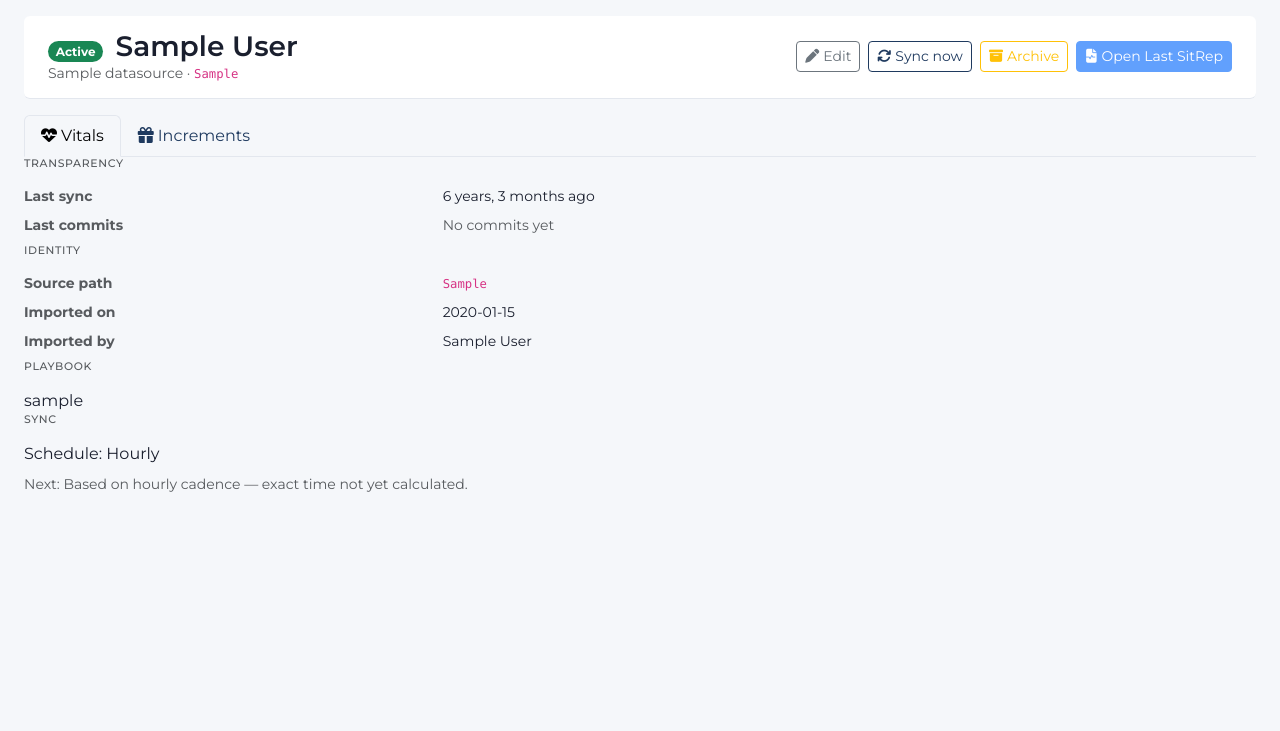
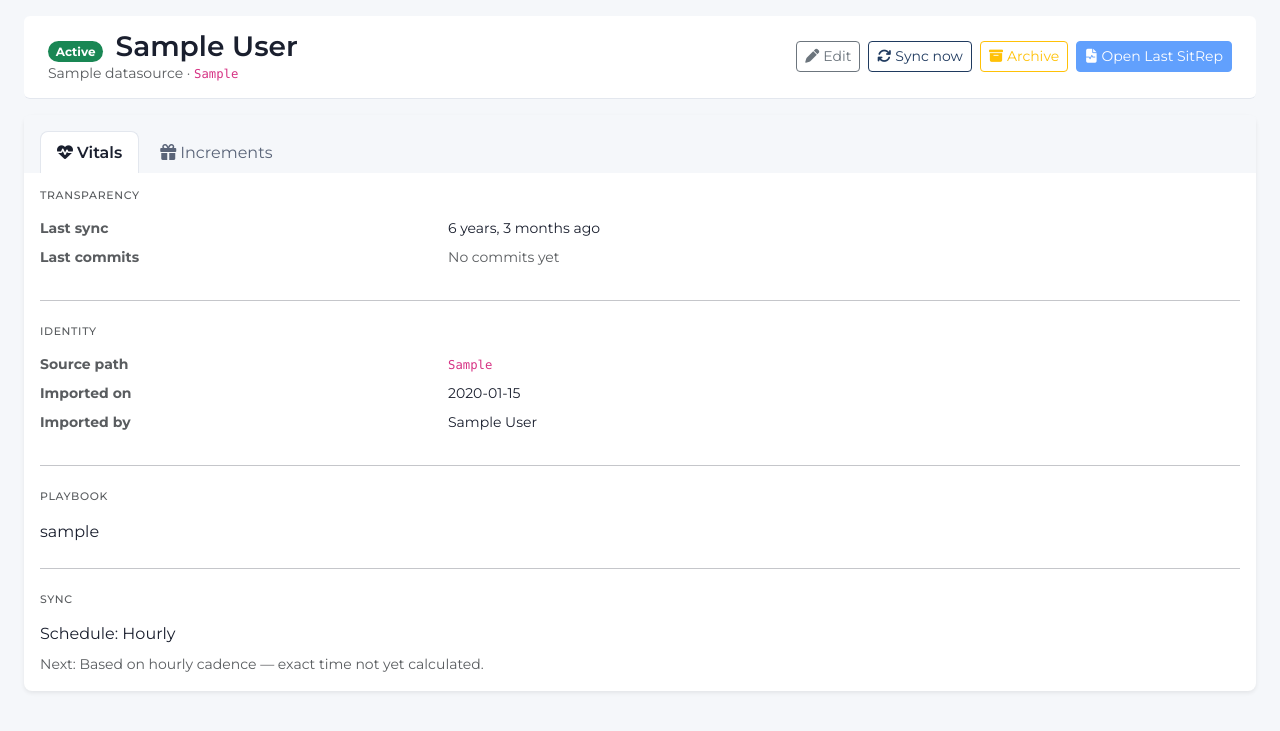
Before and after one commit to FeatureFactory-io/huginn, a Django app: page /projects/1/ in a window 1280 px wide. Shown: the part 101-832 px from the top of the page. Before the commit the page ends 593 px from the top, so only its background shows below. Run offline with Django 5.2, Linux system fonts and the light colour scheme; a user stored in the database is signed in; tables that the repository leaves empty hold one stand-in row (values such as "Sample post"); data that the repository does not hold is empty; parts of the project's set-up code (start-up, migrations or seed data) failed here and were passed over; some libraries are stand-ins or nearby versions.

Commit message:
feat(ui): unified tabbed Vitals card with gray tab bar and white active tab
- Project detail toolbar moves into header top-right; tabs restyled as
  nav-tabs sitting in a card-header (gray bar, white active tab merging
  with the white card body) for a clean, structured look.
- Sections (Transparency, Identity, Playbook, Sync) live inside a single
  white panel under the tabs, separated by hr dividers. Last sync is
  owned by Transparency (humanized); duplicate removed from Sync.

Co-authored-by: Cursor <cursoragent@cursor.com>

```diff
--- a/static/css/huginn.css
+++ b/static/css/huginn.css
@@ -226,3 +226,56 @@ main.hg-main {
 .hg-navbar .navbar-toggler-icon {
   filter: invert(1) grayscale(100%);
 }
+
+/* Tabbed detail card: gray tab bar, white active tab popping into white body */
+.hg-detail-tabs-card > .card-header {
+  background-color: var(--hg-bg-body);
+  border-bottom: 0;
+  padding: 0.6rem 0.75rem 0;
+}
+
+.hg-detail-tabs-card .card-header-tabs {
+  margin: 0;
+}
+
+.hg-detail-tabs-card .nav-tabs {
+  border-bottom: 0;
+  gap: 0.25rem;
+}
+
+.hg-detail-tabs-card .nav-tabs .nav-link {
+  background-color: transparent;
+  border: 1px solid transparent;
+  border-bottom: 0;
+  border-top-left-radius: 0.5rem;
+  border-top-right-radius: 0.5rem;
+  color: var(--hg-ink-muted);
+  margin-bottom: 0;
+  padding: 0.55rem 1rem;
+}
+
+.hg-detail-tabs-card .nav-tabs .nav-link:hover,
+.hg-detail-tabs-card .nav-tabs .nav-link:focus {
+  background-color: rgba(255, 255, 255, 0.55);
+  border-color: transparent;
+  color: var(--hg-ink);
+}
+
+.hg-detail-tabs-card .nav-tabs .nav-link.active {
+  background-color: var(--hg-bg-surface);
+  border-color: var(--hg-border);
+  border-bottom: 0;
+  color: var(--hg-ink);
+  font-weight: 600;
+  position: relative;
+}
+
+.hg-detail-tabs-card .nav-tabs .nav-link.active::after {
+  background-color: var(--hg-bg-surface);
+  bottom: -1px;
+  content: "";
+  height: 2px;
+  left: 0;
+  position: absolute;
+  right: 0;
+}
--- a/ui/templates/ui/projects/detail.html
+++ b/ui/templates/ui/projects/detail.html
@@ -10,7 +10,7 @@
 </nav>
 
 <section class="hg-page-header rounded-2 mb-3 d-flex flex-wrap align-items-center justify-content-between gap-3">
-  <div class="flex-grow-1 hg-page-header-main">
+  <div class="flex-grow-1">
     <span class="badge bg-success rounded-pill me-2 text-capitalize" data-testid="project-sync-state">{{ project.get_sync_state_display }}</span>
     <h1 class="hg-page-title d-inline">{{ project.display_name|default:project.name }}</h1>
     <p class="text-muted mb-0 small">
@@ -23,8 +23,10 @@
     {% if project.status != "archived" %}
     <form method="post" action="{% url 'projects-sync-now' pk=project.pk %}" class="d-inline" id="project-sync-now-form">
       {% csrf_token %}
-      <input type="hidden" name="tab" value="{{ active_tab }}" id="project-sync-tab-field" />
-      <input type="hidden" name="range" value="{{ time_range }}" id="project-sync-range-field" />
+      <input type="hidden" name="tab" value="{{ active_tab }}" />
+      {% if active_tab == "increments" %}
+      <input type="hidden" name="range" value="{{ time_range }}" />
+      {% endif %}
       <button type="submit" class="btn btn-outline-primary btn-sm" data-testid="project-sync-now"><i class="fa-solid fa-arrows-rotate me-1"></i>Sync now</button>
     </form>
     {% else %}
@@ -35,50 +37,36 @@
   </div>
 </section>
 
-<div class="hg-detail-tabs mb-3">
-  <div class="hg-detail-tabs-head">
-    <ul class="nav nav-tabs" id="project-detail-tabs" role="tablist">
+<div class="card bg-white border-0 shadow-sm rounded-3 mb-4 hg-detail-tabs-card">
+  <div class="card-header border-0 pt-3 px-3 pb-0">
+    <ul class="nav nav-tabs card-header-tabs" role="tablist" id="project-detail-tabs">
       <li class="nav-item" role="presentation">
-        <button
+        <a
           class="nav-link {% if active_tab == 'vitals' %}active{% endif %}"
+          href="{% url 'projects-detail' project.pk %}?tab=vitals"
+          role="tab"
+          aria-selected="{% if active_tab == 'vitals' %}true{% else %}false{% endif %}"
           id="project-tab-vitals"
-          data-bs-toggle="tab"
-          data-bs-target="#project-pane-vitals"
-          type="button"
-          role="tab"
-          aria-controls="project-pane-vitals"
-          aria-selected="{% if active_tab == 'vitals' %}true{% else %}false{% endif %}"
           data-testid="project-tab-vitals"
-        ><i class="fa-solid fa-heart-pulse me-1" aria-hidden="true"></i>Vitals</button>
+        ><i class="fa-solid fa-heart-pulse me-1" aria-hidden="true"></i>Vitals</a>
       </li>
       <li class="nav-item" role="presentation">
-        <button
+        <a
           class="nav-link {% if active_tab == 'increments' %}active{% endif %}"
+          href="{% url 'projects-detail' project.pk %}?tab=increments&range={{ time_range }}"
+          role="tab"
+          aria-selected="{% if active_tab == 'increments' %}true{% else %}false{% endif %}"
           id="project-tab-increments"
-          data-bs-toggle="tab"
-          data-bs-target="#project-pane-increments"
-          type="button"
-          role="tab"
-          aria-controls="project-pane-increments"
-          aria-selected="{% if active_tab == 'increments' %}true{% else %}false{% endif %}"
           data-testid="project-tab-increments"
-        ><i class="fa-solid fa-gift me-1" aria-hidden="true"></i>Increments</button>
+        ><i class="fa-solid fa-gift me-1" aria-hidden="true"></i>Increments</a>
       </li>
     </ul>
   </div>
-
-  <div class="tab-content hg-detail-tabs-body" id="project-detail-tab-content">
-  <div
-    class="tab-pane fade {% if active_tab == 'vitals' %}show active{% endif %}"
-    id="project-pane-vitals"
-    role="tabpanel"
-    aria-labelledby="project-tab-vitals"
-    tabindex="0"
-  >
-    <div class="row g-4">
-      <div class="col-lg-8 vstack hg-vitals-stack">
-        <section class="hg-vitals-section" aria-labelledby="project-transparency-heading">
-          <h2 id="project-transparency-heading" class="h6 text-uppercase text-muted hg-label-caps mb-3">Transparency</h2>
+  <div class="card-body">
+    {% if active_tab == 'vitals' %}
+    <div id="project-pane-vitals" role="tabpanel" aria-labelledby="project-tab-vitals" tabindex="0">
+      <section class="hg-vitals-section">
+        <h2 class="h6 text-uppercase text-muted hg-label-caps mb-3">Transparency</h2>
         <dl class="row small mb-0" data-testid="project-widget-transparency">
           <dt class="col-sm-4 text-muted">Last sync</dt>
           <dd class="col-sm-8" data-testid="project-transparency-last-sync">
@@ -90,6 +78,7 @@
           </dd>
         </dl>
       </section>
+      <hr class="my-4" />
       <section class="hg-vitals-section">
         <h2 class="h6 text-uppercase text-muted hg-label-caps mb-3">Identity</h2>
         <dl class="row small mb-0">
@@ -101,6 +90,7 @@
           <dd class="col-sm-8" data-testid="project-imported-by">{% if project.imported_by %}{{ project.imported_by.get_full_name|default:project.imported_by.email }}{% else %}—{% endif %}</dd>
         </dl>
       </section>
+      <hr class="my-4" />
       <section class="hg-vitals-section">
         <h2 class="h6 text-uppercase text-muted hg-label-caps mb-3">Playbook</h2>
         <div data-testid="project-playbook-section">
@@ -111,23 +101,17 @@
           {% endif %}
         </div>
       </section>
+      <hr class="my-4" />
       <section class="hg-vitals-section">
         <h2 class="h6 text-uppercase text-muted hg-label-caps mb-3">Sync</h2>
         <p class="mb-2">Schedule: <span data-testid="project-sync-schedule">{{ project.get_sync_schedule_display }}</span></p>
         <p class="mb-0 text-muted small">Next: Based on {{ project.get_sync_schedule_display|lower }} cadence — exact time not yet calculated.</p>
       </section>
     </div>
-    </div>
-  </div>
-  <div
-    class="tab-pane fade {% if active_tab == 'increments' %}show active{% endif %}"
-    id="project-pane-increments"
-    role="tabpanel"
-    aria-labelledby="project-tab-increments"
-    tabindex="0"
-  >
-    <div class="mb-3 hg-increments-range-outer">
-      <div class="btn-group btn-group-sm hg-increments-range" role="group" aria-label="Increments time range">
+    {% else %}
+    <div id="project-pane-increments" role="tabpanel" aria-labelledby="project-tab-increments" tabindex="0">
+      <div class="mb-3 d-flex flex-wrap gap-2 hg-increments-range-outer" role="group" aria-label="Increments time range">
+        <div class="btn-group btn-group-sm hg-increments-range flex-wrap" role="group">
           {% for key, label in time_range_choices %}
           <a
             href="{% url 'projects-detail' project.pk %}?tab=increments&range={{ key }}"
@@ -178,22 +162,10 @@
         </table>
       </div>
       {% else %}
-    <p class="text-muted" data-testid="increments-empty-state">No Increments in this range yet.</p>
+      <p class="text-muted mb-0" data-testid="increments-empty-state">No Increments in this range yet.</p>
+      {% endif %}
+    </div>
     {% endif %}
   </div>
 </div>
-</div>
 {% endblock %}
-
-{% block extra_js %}
-<script>
-(function () {
-  var root = document.getElementById("project-detail-tabs");
-  var tabField = document.getElementById("project-sync-tab-field");
-  if (!root || !tabField) return;
-  root.addEventListener("shown.bs.tab", function (e) {
-    tabField.value = e.target.id === "project-tab-increments" ? "increments" : "vitals";
-  });
-})();
-</script>
-{% endblock %}
```
Also changed, not shown: tests/integration/test_projects_view_vitals_tab.py (+5 -6 lines). Lines whose indentation alone changed are shown as unchanged.
